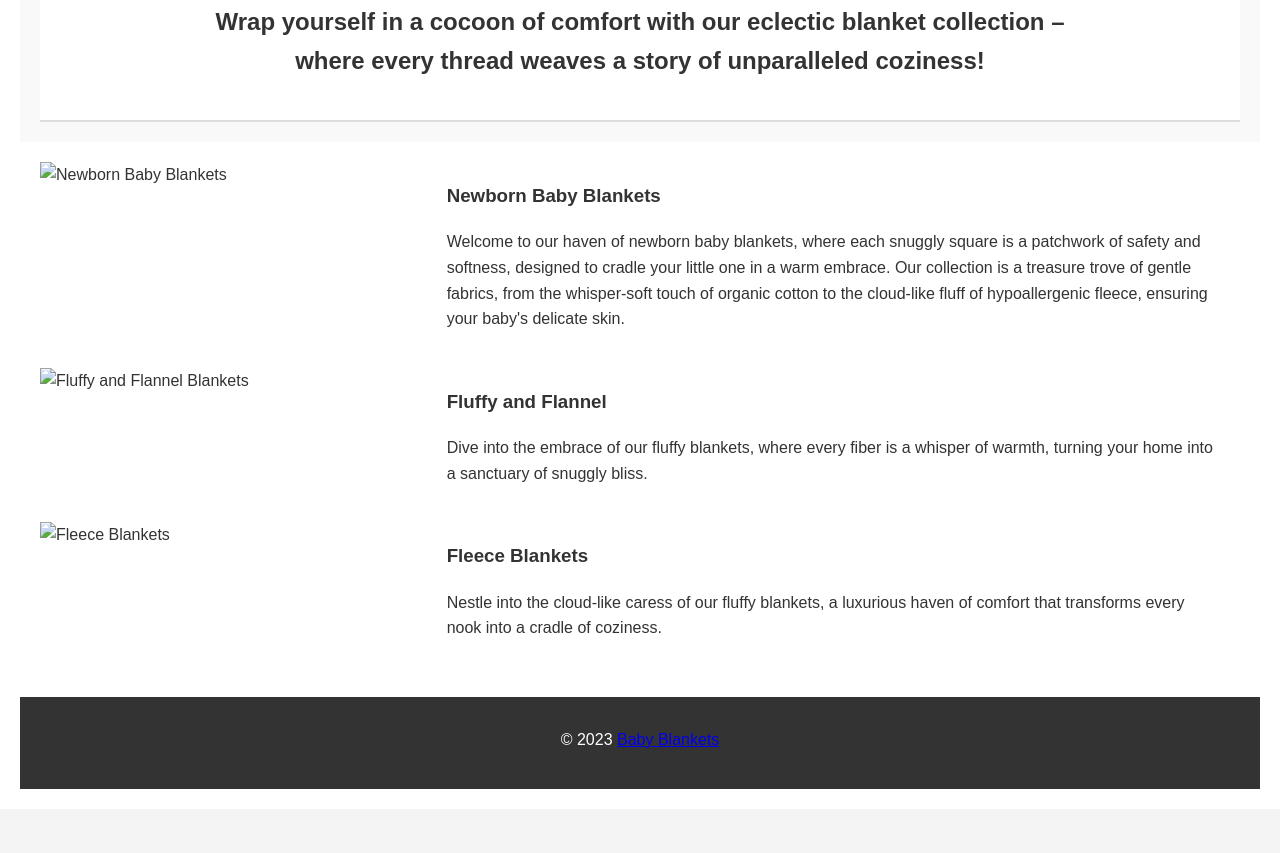
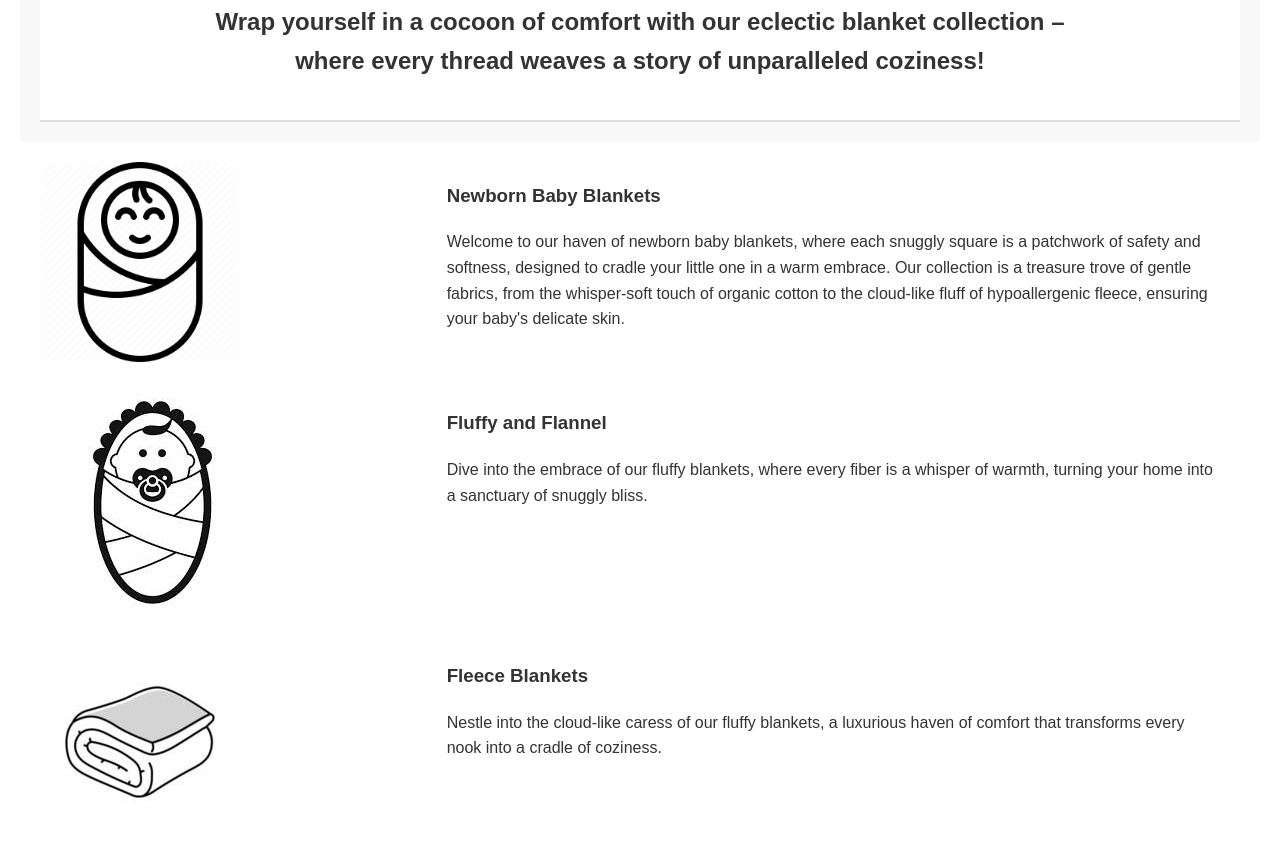
Before and after one commit to Digital-Tech1039/Baby-Blankets, a plain HTML site: page index.html in a window 1280 px wide. Shown: the part 780-1633 px from the top of the page. Before the commit the page ends 1589 px from the top, so only its background shows below. Drawn offline with Linux system fonts and the light colour scheme.

Commit message:
Update index.html

```diff
--- a/index.html
+++ b/index.html
@@ -60,7 +60,7 @@
         <section id="highlights" class="wrapper">
             <div class="inner alt">
                 <section class="spotlight">
-                    <div class="image"><img src="images/pic01.jpg" alt="Newborn Baby Blankets" class="short-image"></div>
+                    <div class="image"><img src="pic01.jpg" alt="Newborn Baby Blankets" class="short-image"></div>
 
                     <div class="content">
                         <h3>Newborn Baby Blankets</h3>
@@ -68,14 +68,14 @@
                     </div>
                 </section>
                 <section class="spotlight">
-                    <div class="image"><img src="images/pic02.jpg" alt="Fluffy and Flannel Blankets"></div>
+                    <div class="image"><img src="pic02.jpg" alt="Fluffy and Flannel Blankets"></div>
                     <div class="content">
                         <h3>Fluffy and Flannel</h3>
                         <p>Dive into the embrace of our fluffy blankets, where every fiber is a whisper of warmth, turning your home into a sanctuary of snuggly bliss.</p>
                     </div>
                 </section>
                 <section class="spotlight">
-                    <div class="image"><img src="images/pic03.jpg" alt="Fleece Blankets"></div>
+                    <div class="image"><img src="pic03.jpg" alt="Fleece Blankets"></div>
                     <div class="content">
                         <h3>Fleece Blankets</h3>
                         <p>Nestle into the cloud-like caress of our fluffy blankets, a luxurious haven of comfort that transforms every nook into a cradle of coziness.</p>
```
